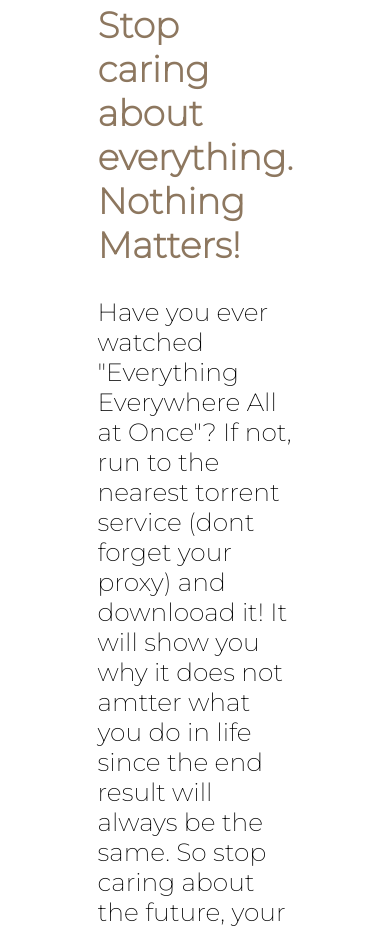
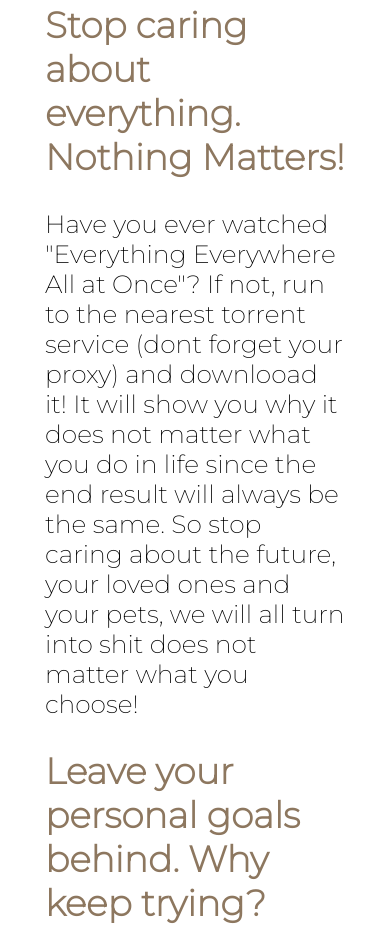
Before and after one commit to damdantas/medium-article, a plain HTML site: page index.html in a window 390 px wide. Shown: the part 1604-2532 px from the top of the page. Drawn offline with Linux system fonts and the light colour scheme; a web font is replaced by a local one.

Commit message:
make my profile prettier

```diff
--- a/index.html
+++ b/index.html
@@ -24,7 +24,7 @@
   <div class="container">
     <div class="card">
       <h2>Stop caring about everything. Nothing Matters!</h2>
-      <p>Have you ever watched "Everything Everywhere All at Once"? If not, run to the nearest torrent service (dont forget your proxy) and downlooad it! It will show you why it does not amtter what you do in life since the end result will always be the same. So stop caring about the future, your loved ones and your pets, we will all turn into shit does not matter what you choose!</p>
+      <p>Have you ever watched "Everything Everywhere All at Once"? If not, run to the nearest torrent service (dont forget your proxy) and downlooad it! It will show you why it does not matter what you do in life since the end result will always be the same. So stop caring about the future, your loved ones and your pets, we will all turn into shit does not matter what you choose!</p>
     </div>
     <div class="card">
       <h2>Leave your personal goals behind. Why keep trying?</h2>
@@ -36,6 +36,7 @@
       <p>Have you ever take the time to stop and reflect on how much time you waste thinking about others? About their feelings their problems and constant need for validation... Just let it all go, be selfish, cheat, be mean, steal, have fun with murder. Life was meant to have no rules!</p>
     </div>
   </div>
-
+<img src="" alt="">
+<a href=""></a>
 </body>
 </html>
--- a/style.css
+++ b/style.css
@@ -58,3 +58,25 @@ body {
 .card a:hover {
   background-color: #CBF7ED;
 }
+
+@media (max-width: 960px) {
+  .container {
+    width: 700px;
+  }
+}
+
+@media (max-width: 720px) {
+  /* For a screen < 720px, this CSS will be read */
+  .container {
+    width: 500px;
+  }
+}
+
+@media (max-width: 540px) {
+  /* For a screen < 540px, this CSS will be read */
+  .container {
+    width: 300px;
+  }
+}
+
+  /* For a screen < 540px, this CSS will be read */
```
